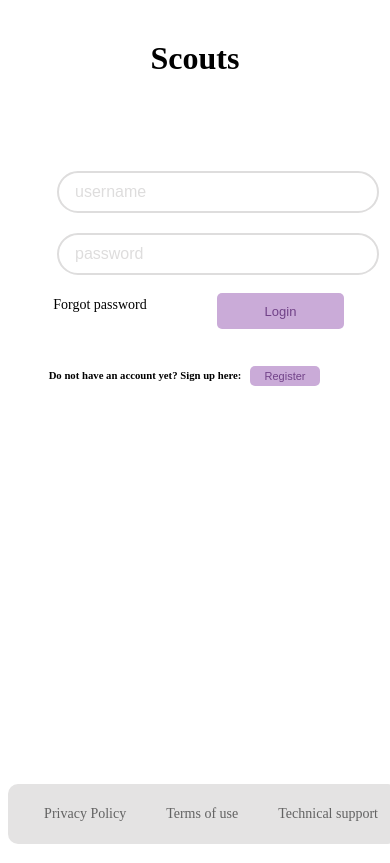
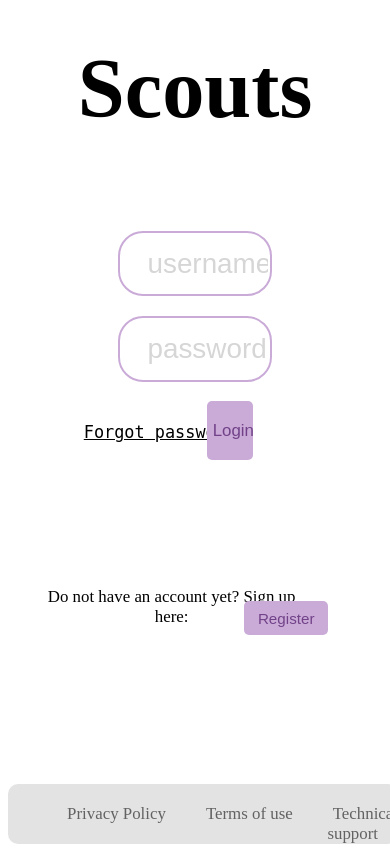
Before and after one commit to KamilSynowiec/Scouts, a React (Create React App) app in the folder root/frontend/src/: page / in a window 390 px wide. Built offline with nearby package versions, Linux system fonts and the light colour scheme; the HTML template or start-up script is replaced by a standard one.

Commit message:
responsiveness

```diff
--- a/root/frontend/src/components/Footer/styles.css
+++ b/root/frontend/src/components/Footer/styles.css
@@ -12,8 +12,17 @@
 
 
 .footer-elements{
-    font-size: 14px;
+    font-size: 2vh;
     padding:20px;
     text-decoration: none;
     color:rgb(98, 98, 98);
   }
+
+
+  .footer-elements:hover{
+    color: #714288;
+  }
+
+  .footer-elements::selection{
+    background-color: #CAABD8;
+  }
--- a/root/frontend/src/pages/Login/index.js
+++ b/root/frontend/src/pages/Login/index.js
@@ -47,7 +47,7 @@ function Login(){
                     </div>
                     <div>
                         <div id="second-left">
-                            <h6>Do not have an account yet? Sign up here:</h6>
+                            <p>Do not have an account yet? Sign up here:</p>
                         </div>
                         <div id="second-right">
                             <button id="registerButton" type="submit">Register</button>
--- a/root/frontend/src/pages/Login/styles.css
+++ b/root/frontend/src/pages/Login/styles.css
@@ -1,5 +1,10 @@
+::selection{
+    background-color: #CAABD8;
+  }
+
 h1{
     margin-top:40px;
+    font-size: 10vh;
 }
 
 #login-form{
@@ -10,13 +15,12 @@ h1{
 
 #username{
     margin: 10px;
-    height: 36px;
-    width: 300px;
+    height: 7vh;
+    width: 31vw;
     border-radius: 25px;
     border-style: solid ;
     border-color:#caabd8;
-    font-size: 16px;
-
+    font-size: 3.3vh;
 }
 
 input{
@@ -24,29 +28,30 @@ input{
 }
 
 ::placeholder{
-    color:rgb(222, 221, 221);
+    color:#d6d6d6;
 }
 
 #password{
     margin:10px;
-    margin-bottom: 20px;
-    height: 36px;
-    width: 300px;
+    margin-bottom: 40px;
+    height: 7vh;
+    width: 31vw;
     border-radius: 25px;
     border-style: solid ;
     border-color:#caabd8;
-    font-size: 16px;
+    font-size: 3.3vh;
 }
 
 #loginButton{
     border-radius: 5px;
     border: none;
     background-color:#caabd8;
-    height: 36px;
-    width: 127px;
+    height: 7vh;
+    width: 12vw;
     color: #714288;
-    font-size: 13px;
-    margin-left:30px;
+    font-size: 2vh;
+    margin-left:9vw;
+    margin-top:-10vh;
 
 }
 
@@ -56,9 +61,9 @@ input{
     background-color: rgb(171, 169, 169);
 }
 
-/*button press effect*/
+/*login button press effect*/
 #loginButton:active{
-    box-shadow: 0 5px #666;
+    box-shadow: 0 5px #714288;
     transform: translateY(4px);
 }
 
@@ -67,36 +72,45 @@ input{
     border-radius: 5px;
     border: none;
     background-color:#caabd8;
-    height: 20px;
-    width: 70px;
+    height: 4vh;
+    width: 10vh;
     color: #714288;
-    font-size: 11px;
-    margin-left:40px;
+    font-size: 1.8vh;
+    margin-left:120px;
+}
+
+/*register button press effect*/
+#registerButton:active{
+    box-shadow: 0 5px #714288;
+    transform: translateY(4px);
 }
 
 #second-left{
     text-align: center;
-    margin-right:100px;
-    margin-top: 40px;
+    margin-right:12vw;
+    margin-top: 15vh;
+    font-size: 2vh;
 }
 
 
 #second-right{
     text-align: center;
-    margin-top:-40px;
-    margin-left:140px;
+    margin-top:-5vh;
+    margin-left:16vw;
 
 }
 
 #button-left{
     text-align: center;
-    margin-right:190px;
+    margin-right:18vw;
 }
 
 #fpassword{
     text-decoration: none;
     color: black;
-    font-size: 14px;
+    font-size: 2vh;
+    font-family: 'Monospace';
+    text-decoration: underline;
 }
 
 
@@ -107,5 +121,5 @@ input{
 #button-right{
     text-align: center;
     margin-top:-20px;
-    margin-left:140px;
+    margin-left:9vw;
 }
--- a/root/frontend/src/pages/Signup/index.js
+++ b/root/frontend/src/pages/Signup/index.js
@@ -1,5 +1,5 @@
 import React, {useState} from "react";
-import './styles.css'; //styles
+//import './style.css'; //styles
 import Footer from "../../components/Footer/Footer.js";
 import axios from 'axios';
 
--- a/root/frontend/src/pages/Signup/styles.css
+++ /dev/null
@@ -1,49 +0,0 @@
-#register-form{
-    margin-top: 25vh;
-    padding-left:10vw;
-    padding-right:10vw;
-}
-
-#username{
-    margin: 10px;
-    height: 36px;
-    width: 300px;
-    border-radius: 25px;
-    border-style: solid ;
-    border-color:rgb(222, 221, 221);
-}
-
-#password{
-    margin:10px;
-    margin-bottom: 20px;
-    height: 36px;
-    width: 300px;
-    border-radius: 25px;
-    border-style: solid ;
-    border-color:rgb(222, 221, 221);
-
-}
-
-Button{
-    border-radius: 5px;
-    border: none;
-    border-color:rgb(222, 221, 221);
-    background-color:rgb(243, 243, 243);
-    height: 36px;
-    width: 127px;
-    color: black;
-    font-size: 13px;
-
-}
-
-
-/*button will change colour when hover*/
-Button:hover{
-    background-color: rgb(171, 169, 169);
-}
-
-/*button press effect*/
-Button:active{
-    box-shadow: 0 5px #666;
-    transform: translateY(4px);
-}
```
